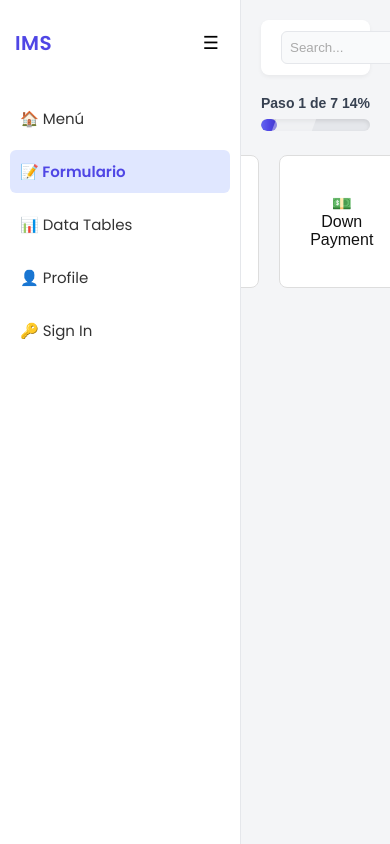
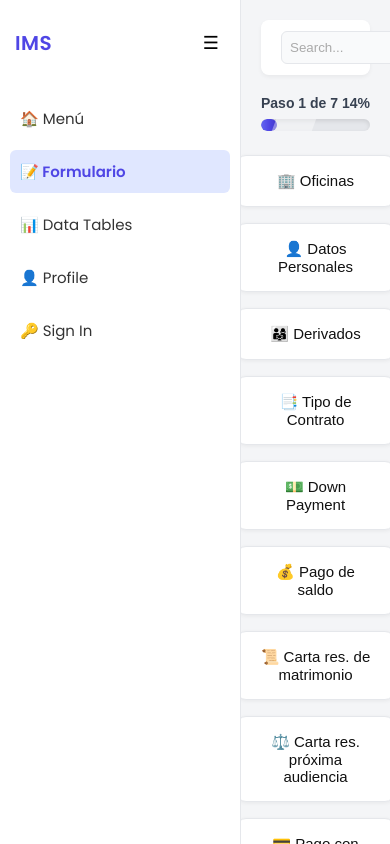
Before and after one commit to brjulioims-source/IMS-SOLUTIONS, a React (Vite) app: page /formulario in a window 390 px wide. Built offline with nearby package versions, Linux system fonts and the light colour scheme.

Commit message:
feat: se refactoriza el codigo para que menos pesado y poder hacerle el seguimiento

```diff
--- a/src/pages/FormSections.css
+++ b/src/pages/FormSections.css
@@ -8,15 +8,17 @@
   gap: 20px;
   justify-content: center;
   margin: 20px 0;
+  padding: 0 10px;
 }
 
+/* Tarjetas base */
 .section-card {
   background: #fff;
-  border: 1px solid #ddd;
-  padding: 20px 30px;
-  border-radius: 8px;
+  border: 1px solid #e5e7eb;
+  padding: 20px 28px;
+  border-radius: 10px;
   cursor: pointer;
-  transition: transform 0.2s, background 0.2s;
+  transition: all 0.25s ease;
   font-size: 16px;
   font-weight: 500;
   text-align: center;
@@ -24,11 +26,63 @@
   display: flex;
   align-items: center;
   justify-content: center;
+  box-shadow: 0 1px 3px rgba(0, 0, 0, 0.04);
 }
 
+/* Hover elegante */
 .section-card:hover {
   background: #f3f4f6;
   transform: translateY(-3px);
+  box-shadow: 0 3px 8px rgba(79, 70, 229, 0.08);
+  border-color: #c7d2fe;
+}
+
+/* ===================================================== */
+/* 🔸 Responsividad                                      */
+/* ===================================================== */
+
+/* 🖥️ Desktop grande (1440px+) */
+@media (min-width: 1440px) {
+  .sections {
+    grid-template-columns: repeat(9, 1fr);
+  }
+}
+
+/* 💻 Laptop / desktop medio */
+@media (max-width: 1439px) and (min-width: 1024px) {
+  .sections {
+    grid-template-columns: repeat(6, 1fr);
+  }
+}
+
+/* 📱 Tablets */
+@media (max-width: 1023px) and (min-width: 600px) {
+  .sections {
+    grid-template-columns: repeat(3, 1fr);
+  }
+}
+
+/* 📲 Móviles (iPhone, etc.) */
+@media (max-width: 599px) {
+  .sections {
+    grid-template-columns: 1fr;
+    gap: 16px;
+    justify-items: center; /* 🔥 centra cada tarjeta */
+  }
+
+  .section-card {
+    width: 100%;
+    max-width: 320px; /* ancho ideal en iPhone */
+    padding: 16px 20px;
+    font-size: 15px;
+    border-radius: 10px;
+    min-height: auto; /* evita que se vean demasiado altas */
+    box-shadow: 0 1px 4px rgba(0, 0, 0, 0.06);
+  }
+
+  .section-card:hover {
+    transform: scale(1.02);
+  }
 }
 
 /* ========================================================== */
--- a/src/pages/FormSections.jsx
+++ b/src/pages/FormSections.jsx
@@ -234,12 +234,12 @@ function FormSections() {
         <div className="sections">
           <div className="section-card" onClick={openOficinas}>🏢 Oficinas</div>
           <div className="section-card" onClick={openDatosPersonales}>👤 Datos Personales</div>
-          <div className="section-card" onClick={openDerivados}>👨‍👩‍👧 Derivados (Esposo/a e Hijos)</div>
+          <div className="section-card" onClick={openDerivados}>👨‍👩‍👧 Derivados</div>
           <div className="section-card" onClick={openTipoContrato}>📑 Tipo de Contrato</div>
           <div className="section-card" onClick={openDownPayment}>💵 Down Payment</div>
           <div className="section-card" onClick={openObservaciones}>💰 Pago de saldo</div>
-          <div className="section-card" onClick={openObservaciones}>📜 Carta de matrimonio</div>
-          <div className="section-card" onClick={openObservaciones}>⚖️ Carta de corte próximo</div>
+          <div className="section-card" onClick={openObservaciones}>📜 Carta res. de matrimonio</div>
+          <div className="section-card" onClick={openObservaciones}>⚖️ Carta res. próxima audiencia</div>
           <div className="section-card" onClick={openObservaciones}>💳 Pago con tarjeta digital</div>
         </div>
 
@@ -440,7 +440,7 @@ function FormSections() {
         <Modal
           isOpen={openModal === "derivados"}
           onClose={closeModal}
-  title="Formulario de Derivados (Esposo/a e Hijos)"
+          title="Formulario de Derivados"
         >
           <form
             className="form derivados-grid"
@@ -618,9 +618,6 @@ function FormSections() {
           </form>
         </Modal>
 
-
-
-
         {/* ------------------------------------------ */}
         {/* Modal Tipo de Contrato (Paso 4 -> 5)       */}
         {/* ------------------------------------------ */}
@@ -691,8 +688,7 @@ function FormSections() {
                 contratosFiltrados.map((c, idx) => (
                   <div
                     key={idx}
-                    className={`select-item ${
-                      selectedContrato?.nombre === c.nombre ? "active" : ""
+                    className={`select-item ${selectedContrato?.nombre === c.nombre ? "active" : ""
                       }`}
                     onClick={() => setSelectedContrato(c)}
                   >
@@ -985,7 +981,7 @@ function FormSections() {
         </Modal>
 
         {/* ------------------------------------------ */}
-        {/* Modal Observaciones (Paso 6 -> 7)          */}
+        {/* Modal Pago de saldo (Paso 6 -> 7)          */}
         {/* ------------------------------------------ */}
         <Modal
           isOpen={openModal === "observaciones"}
```
Lines whose indentation alone changed are shown as unchanged.
